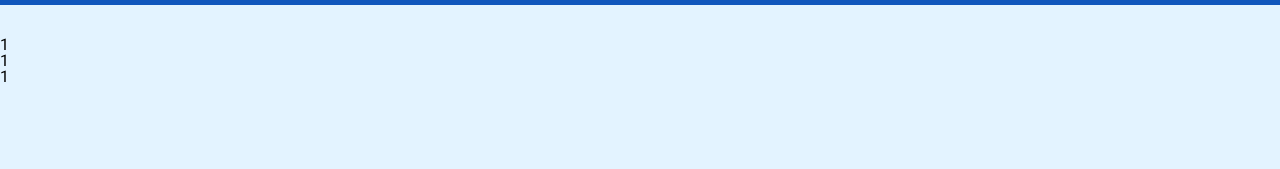
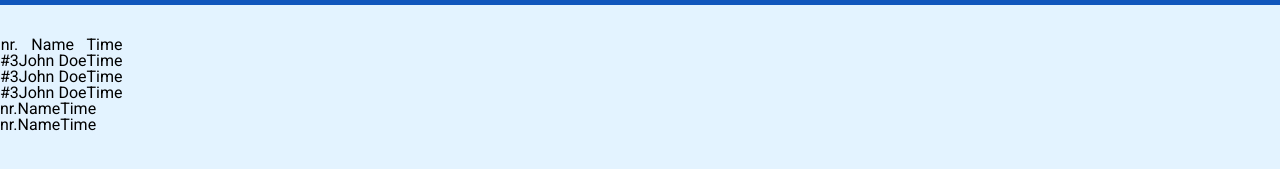
Before and after one commit to iVyperion/Quadrillion, a plain HTML site: page score.html in a window 1280 px wide. Shown: the part 75-244 px from the top of the page. Drawn offline with Linux system fonts and the light colour scheme.

Commit message:
Score pagina, tabellen, totaal nog nie klaar

```diff
--- a/score.html
+++ b/score.html
@@ -7,8 +7,8 @@
         content="width=device-width, user-scalable=no, initial-scale=1.0, maximum-scale=1.0, minimum-scale=1.0">
     <meta http-equiv="X-UA-Compatible" content="ie=edge">
     <link rel="preconnect" href="https://fonts.googleapis.com">
-<link rel="preconnect" href="https://fonts.gstatic.com" crossorigin>
-<link href="https://fonts.googleapis.com/css2?family=Roboto:wght@400;700&display=swap" rel="stylesheet">
+    <link rel="preconnect" href="https://fonts.gstatic.com" crossorigin>
+    <link href="https://fonts.googleapis.com/css2?family=Roboto:wght@400;700&display=swap" rel="stylesheet">
     <link rel="stylesheet" href="css/reset.css">
     <link rel="stylesheet" href="css/style.css">
     <link rel="stylesheet" href="css/score.css">
@@ -36,20 +36,60 @@
         </nav>
     </header>
     <main>
-        <section class="levels">
-            <div class="level incomplete">
-                <p>1</p>
-                <a href=""></a>
-            </div>
-            <div class="level incomplete">
-                <p>1</p>
-                <a href=""></a>
-            </div>
-            <div class="level incomplete">
-                <p>1</p>
-                <a href=""></a>
-            </div>
-        </section>
+        <div class="tables">
+            <section class="score">
+                <table>
+                    <thead>
+                        <tr>
+                            <th>nr.</th>
+                            <th>Name</th>
+                            <th>Time</th>
+                        </tr>
+                    </thead>
+                    <tbody>
+                        <tr>
+                            <td>#3</td>
+                            <td>John Doe</td>
+                            <td>Time</td>
+                        </tr>
+                        <tr>
+                            <td>#3</td>
+                            <td>John Doe</td>
+                            <td>Time</td>
+                        </tr>
+                        <tr>
+                            <td>#3</td>
+                            <td>John Doe</td>
+                            <td>Time</td>
+                        </tr>
+                    </tbody>
+                </table>
+            </section>
+            <section class="score top_players">
+                <table>
+                    <thead>
+                        <tr>
+                            <th>nr.</th>
+                            <th>Name</th>
+                            <th>Time</th>
+                        </tr>
+                    </thead>
+
+                </table>
+            </section>
+            <section class="score">
+                <table>
+                    <thead>
+                        <tr>
+                            <th>nr.</th>
+                            <th>Name</th>
+                            <th>Time</th>
+                        </tr>
+                    </thead>
+
+                </table>
+            </section>
+        </div>
     </main>
 </body>
 
```
